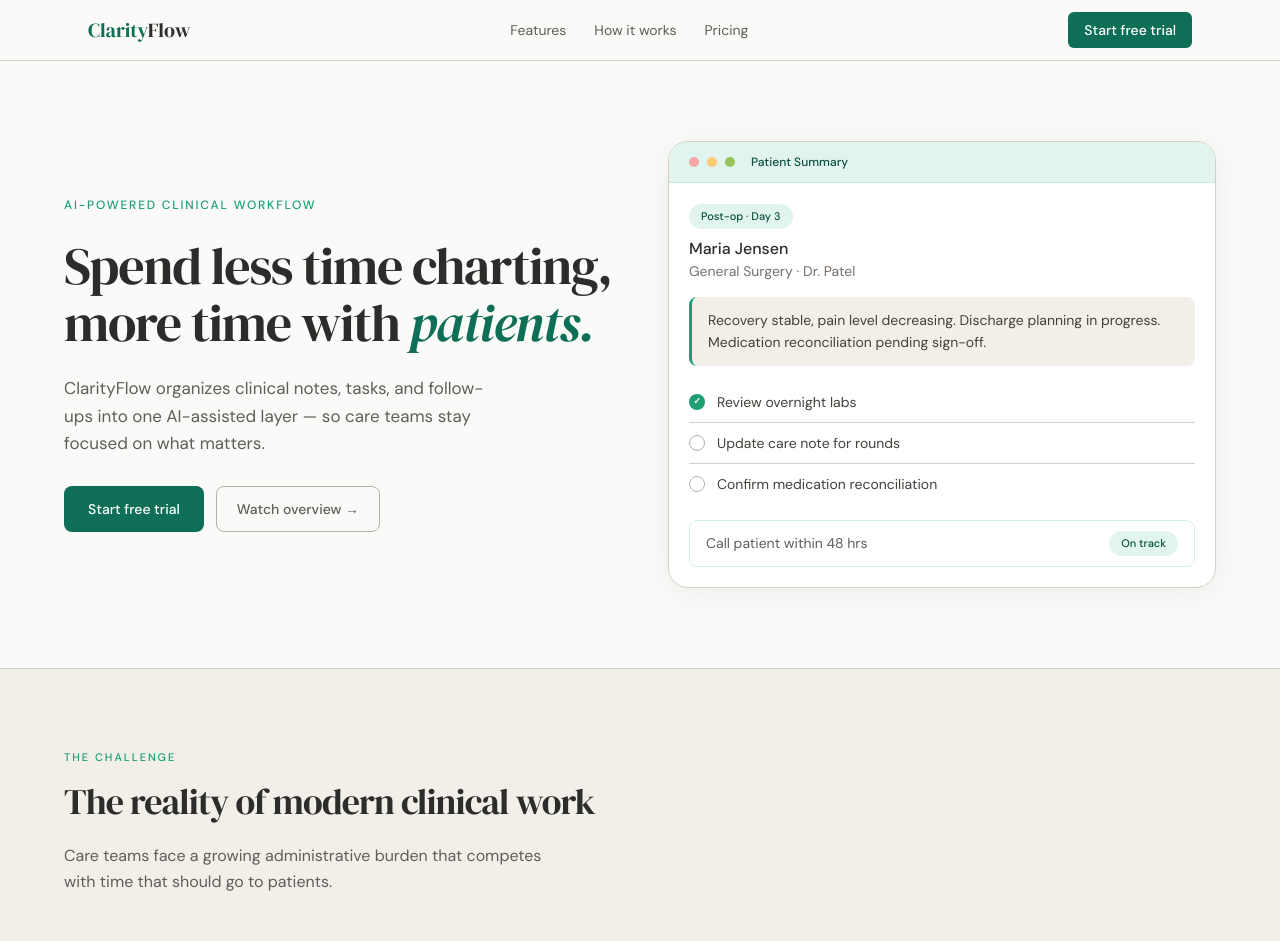
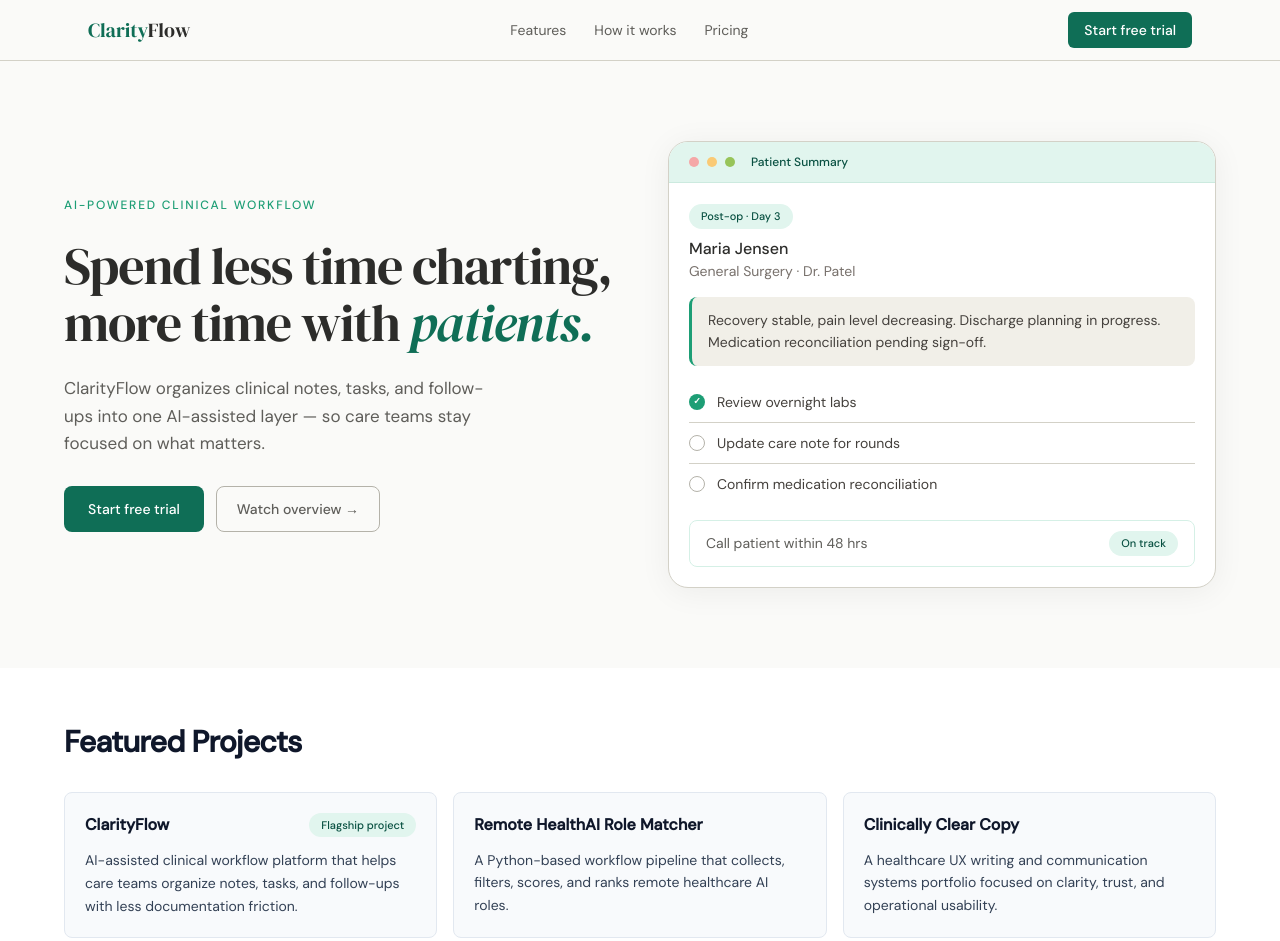
Before and after one commit to shannel890/ClarityFlow, a Next.js app: page / in a window 1280 px wide. Shown: the top 941 px of the page. Built offline with nearby package versions, Linux system fonts and the light colour scheme.

Commit message:
Add Featured Projects section after Hero
Agent-Logs-Url: https://github.com/shannel890/ClarityFlow/sessions/8f89d927-6f41-42ca-adb4-af35cebaeacb

Co-authored-by: shannel890 <197056075+shannel890@users.noreply.github.com>

```diff
--- a/app/page.tsx
+++ b/app/page.tsx
@@ -6,6 +6,7 @@ import Navbar from "@/components/Navbar";
 import OutcomesSection from "@/components/OutcomesSection";
 import PricingSection from "@/components/PricingSection";
 import ProblemSection from "@/components/ProblemSection";
+import ProjectsSection from "@/components/ProjectsSection";
 import SolutionSection from "@/components/SolutionSection";
 import TrustSection from "@/components/TrustSection";
 
@@ -14,6 +15,7 @@ export default function Home() {
     <main>
       <Navbar />
       <Hero />
+      <ProjectsSection />
       <ProblemSection />
       <SolutionSection />
       <FeaturesSection />
--- /dev/null
+++ b/components/ProjectsSection.tsx
@@ -0,0 +1,53 @@
+export default function ProjectsSection() {
+  const projects = [
+    {
+      title: "ClarityFlow",
+      summary:
+        "AI-assisted clinical workflow platform that helps care teams organize notes, tasks, and follow-ups with less documentation friction.",
+      badge: "Flagship project",
+    },
+    {
+      title: "Remote HealthAI Role Matcher",
+      summary:
+        "A Python-based workflow pipeline that collects, filters, scores, and ranks remote healthcare AI roles.",
+    },
+    {
+      title: "Clinically Clear Copy",
+      summary:
+        "A healthcare UX writing and communication systems portfolio focused on clarity, trust, and operational usability.",
+    },
+  ];
+
+  return (
+    <section id="projects" className="bg-white px-6 py-14 md:px-10">
+      <div className="mx-auto max-w-6xl space-y-8">
+        <h2 className="text-2xl font-semibold tracking-tight text-slate-900 md:text-3xl">
+          Featured Projects
+        </h2>
+
+        <div className="grid gap-4 md:grid-cols-3">
+          {projects.map((project) => (
+            <article
+              key={project.title}
+              className="rounded-lg border border-slate-200 bg-slate-50 p-5"
+            >
+              <div className="flex items-center justify-between gap-2">
+                <h3 className="text-base font-semibold text-slate-900">
+                  {project.title}
+                </h3>
+                {project.badge && (
+                  <span className="rounded-full bg-teal-50 px-3 py-1 text-[11px] font-medium text-teal-800">
+                    {project.badge}
+                  </span>
+                )}
+              </div>
+              <p className="mt-3 text-sm leading-relaxed text-slate-700">
+                {project.summary}
+              </p>
+            </article>
+          ))}
+        </div>
+      </div>
+    </section>
+  );
+}
```
Also changed, not shown: 1 other file (tests, documents, lock files or other folders).
